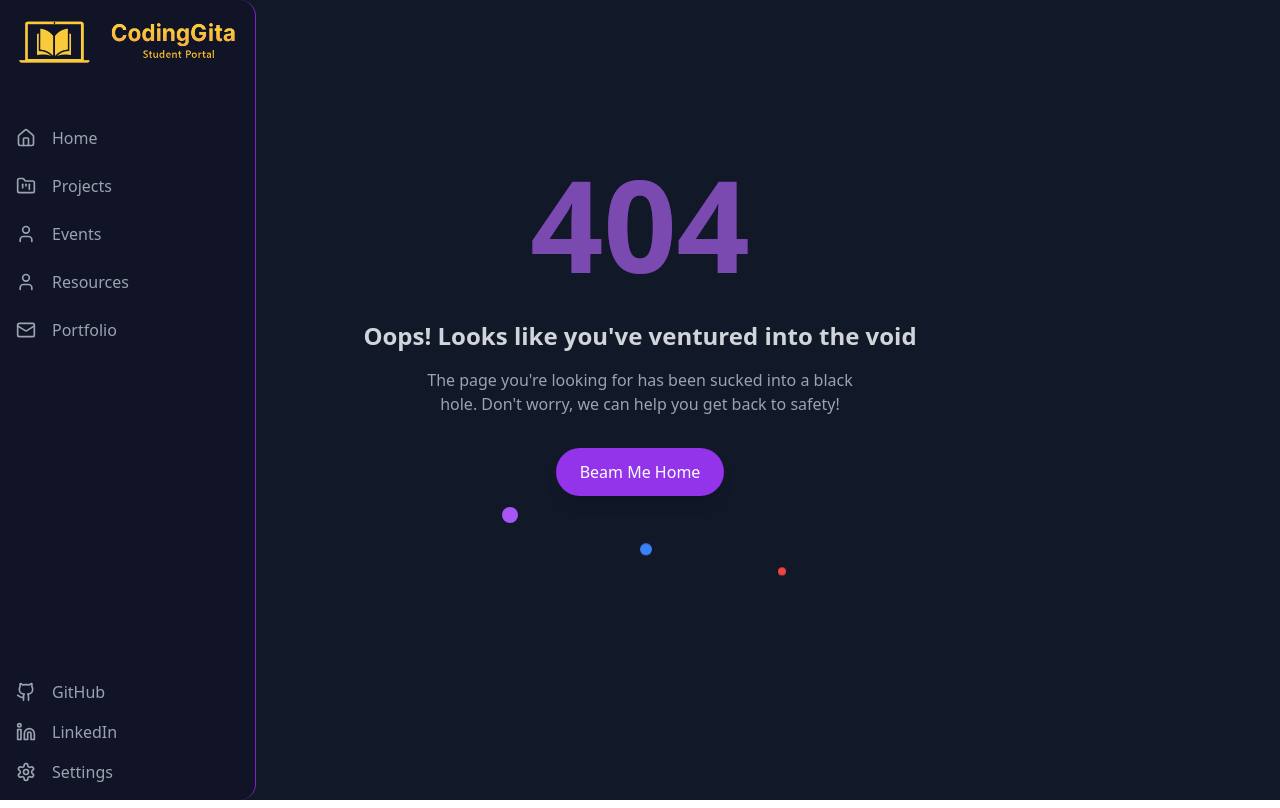
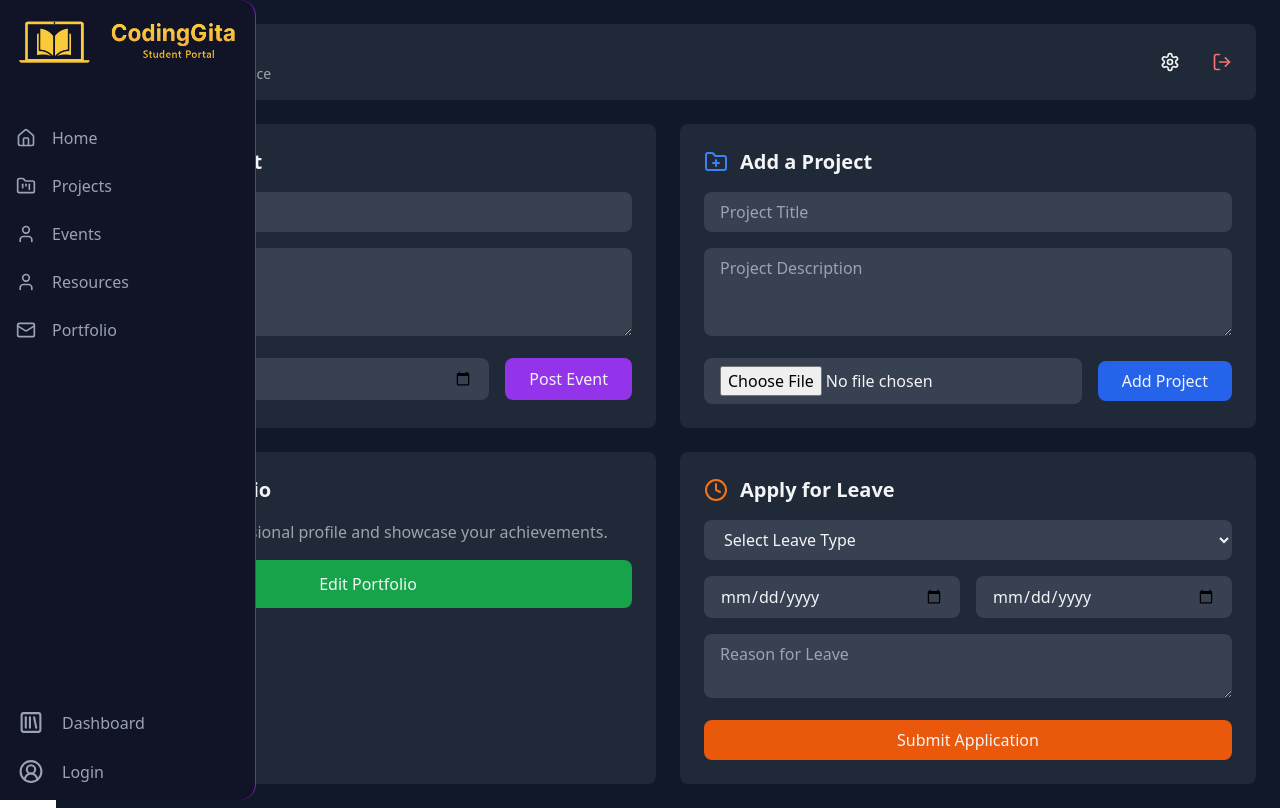
Before and after one commit to codinggita/codinggita_student_portal, a React (Vite) app in the folder CG_frontend/: page /dashboard in a window 1280 px wide. Built offline with nearby package versions, Linux system fonts and the light colour scheme.

Commit message:
Initial Dashboard UI 0.1

```diff
--- a/CG_frontend/src/App.jsx
+++ b/CG_frontend/src/App.jsx
@@ -16,6 +16,7 @@ import ProjectPage from './Modules/ProjectPage/ProjectPage';
 import { ProjectDetails } from './Modules/ProjectPage/ProjectDetails';
 import HeroPortfolio from './Modules/ProjectPage/HeroPortfolio';
 import NotFound from './Modules/PageNotFound'
+import Dashboard from './Modules/Dashboard/Dashboard';
 
 function App() {
 
@@ -47,8 +48,11 @@ function App() {
             <Route path="/" element={<LandingPage />} />
             <Route path="/login" element={<Login />} />
             <Route path="/signup" element={<SignUp />} />
+            <Route path="/dashboard" element={<Dashboard />} />
 
             <Route path="/event" element={<Events />} />
+
+
             <Route path="/activity" element={<ActivityPage />} />
             <Route path="/newsletter" element={<Newsletter />} />
 
--- a/CG_frontend/src/Modules/Authentication/Login.jsx
+++ b/CG_frontend/src/Modules/Authentication/Login.jsx
@@ -3,8 +3,6 @@ import { LoginForm } from '../../components/login-form.jsx'
 
 
 const Login = () => {
-
-
 
     return (
         <>
--- /dev/null
+++ b/CG_frontend/src/Modules/Dashboard/Dashboard.jsx
@@ -0,0 +1,157 @@
+import React from 'react';
+import { User, Calendar, FolderPlus, UserCircle, Clock, LogOut, Settings } from 'lucide-react';
+
+const Dashboard = () => {
+  return (
+    <div className="min-h-screen bg-gray-900 text-gray-100 ml-14 w-full">
+      {/* Main Grid Layout */}
+      <div className="grid grid-cols-12 gap-6 p-6 ">
+
+        {/* User Section - Compact Header */}
+        <div className="col-span-12 bg-gray-800 rounded-lg p-4 flex items-center justify-between">
+          <div className="flex items-center space-x-4">
+            <div className="w-10 h-10 rounded-full bg-purple-600 flex items-center justify-center">
+              <User size={20} />
+            </div>
+            <div>
+              <h2 className="font-semibold">John Doe</h2>
+              <p className="text-sm text-gray-400">Computer Science</p>
+            </div>
+          </div>
+          <div className="flex space-x-4">
+            <button className="p-2 hover:bg-gray-700 rounded-full">
+              <Settings size={20} />
+            </button>
+            <button className="p-2 hover:bg-gray-700 rounded-full text-red-400">
+              <LogOut size={20} />
+            </button>
+          </div>
+        </div>
+
+        {/* Main Actions Grid */}
+        <div className="col-span-12 grid md:grid-cols-2 gap-6">
+          {/* Post Event Section */}
+          <div className="bg-gray-800 rounded-lg p-6">
+            <div className="flex items-center space-x-3 mb-4">
+              <Calendar className="text-purple-500" size={24} />
+              <h3 className="text-xl font-semibold">Post a Event</h3>
+            </div>
+            <form className="space-y-4">
+              <input
+                type="text"
+                placeholder="Event Title"
+                className="w-full bg-gray-700 rounded-lg px-4 py-2 focus:outline-none focus:ring-2 focus:ring-purple-500"
+              />
+              <textarea
+                placeholder="Event Description"
+                className="w-full bg-gray-700 rounded-lg px-4 py-2 focus:outline-none focus:ring-2 focus:ring-purple-500"
+                rows="3"
+              />
+              <div className="flex space-x-4">
+                <input
+                  type="date"
+                  className="flex-1 bg-gray-700 rounded-lg px-4 py-2 focus:outline-none focus:ring-2 focus:ring-purple-500"
+                />
+                <button
+                  type="submit"
+                  className="bg-purple-600 px-6 py-2 rounded-lg hover:bg-purple-700 transition-colors"
+                >
+                  Post Event
+                </button>
+              </div>
+            </form>
+          </div>
+
+          {/* Add Project Section */}
+          <div className="bg-gray-800 rounded-lg p-6">
+            <div className="flex items-center space-x-3 mb-4">
+              <FolderPlus className="text-blue-500" size={24} />
+              <h3 className="text-xl font-semibold">Add a Project</h3>
+            </div>
+            <form className="space-y-4">
+              <input
+                type="text"
+                placeholder="Project Title"
+                className="w-full bg-gray-700 rounded-lg px-4 py-2 focus:outline-none focus:ring-2 focus:ring-blue-500"
+              />
+              <textarea
+                placeholder="Project Description"
+                className="w-full bg-gray-700 rounded-lg px-4 py-2 focus:outline-none focus:ring-2 focus:ring-blue-500"
+                rows="3"
+              />
+              <div className="flex items-center space-x-4">
+                <input
+                  type="file"
+                  className="flex-1 bg-gray-700 rounded-lg px-4 py-2 focus:outline-none focus:ring-2 focus:ring-blue-500"
+                />
+                <button
+                  type="submit"
+                  className="bg-blue-600 px-6 py-2 rounded-lg hover:bg-blue-700 transition-colors"
+                >
+                  Add Project
+                </button>
+              </div>
+            </form>
+          </div>
+
+          {/* Edit Portfolio Section */}
+          <div className="bg-gray-800 rounded-lg p-6">
+            <div className="flex items-center space-x-3 mb-4">
+              <UserCircle className="text-green-500" size={24} />
+              <h3 className="text-xl font-semibold">Edit Portfolio</h3>
+            </div>
+            <div className="space-y-4">
+              <p className="text-gray-400">Update your professional profile and showcase your achievements.</p>
+              <button
+                className="w-full bg-green-600 px-6 py-3 rounded-lg hover:bg-green-700 transition-colors flex items-center justify-center space-x-2"
+              >
+                <span>Edit Portfolio</span>
+              </button>
+            </div>
+          </div>
+
+          {/* Apply for Leave Section */}
+          <div className="bg-gray-800 rounded-lg p-6">
+            <div className="flex items-center space-x-3 mb-4">
+              <Clock className="text-orange-500" size={24} />
+              <h3 className="text-xl font-semibold">Apply for Leave</h3>
+            </div>
+            <form className="space-y-4">
+              <select className="w-full bg-gray-700 rounded-lg px-4 py-2 focus:outline-none focus:ring-2 focus:ring-orange-500">
+                <option>Select Leave Type</option>
+                <option>Sick Leave</option>
+                <option>Personal Leave</option>
+                <option>Academic Leave</option>
+              </select>
+              <div className="grid grid-cols-2 gap-4">
+                <input
+                  type="date"
+                  className="bg-gray-700 rounded-lg px-4 py-2 focus:outline-none focus:ring-2 focus:ring-orange-500"
+                  placeholder="From Date"
+                />
+                <input
+                  type="date"
+                  className="bg-gray-700 rounded-lg px-4 py-2 focus:outline-none focus:ring-2 focus:ring-orange-500"
+                  placeholder="To Date"
+                />
+              </div>
+              <textarea
+                placeholder="Reason for Leave"
+                className="w-full bg-gray-700 rounded-lg px-4 py-2 focus:outline-none focus:ring-2 focus:ring-orange-500"
+                rows="2"
+              />
+              <button
+                type="submit"
+                className="w-full bg-orange-600 px-6 py-2 rounded-lg hover:bg-orange-700 transition-colors"
+              >
+                Submit Application
+              </button>
+            </form>
+          </div>
+        </div>
+      </div>
+    </div>
+  );
+};
+
+export default Dashboard;
--- /dev/null
+++ b/CG_frontend/src/Modules/Dashboard/UserProfile.jsx
@@ -0,0 +1,9 @@
+import React from 'react'
+
+const UserProfile = () => {
+  return (
+    <div>UserProfile</div>
+  )
+}
+
+export default UserProfile
--- a/CG_frontend/src/Modules/Revamp2.jsx
+++ b/CG_frontend/src/Modules/Revamp2.jsx
@@ -1,10 +1,17 @@
 import React from 'react';
-import { NavLink, Outlet } from 'react-router-dom';
-import { Home, FolderKanban, User, Mail, Github, Linkedin, Settings } from 'lucide-react';
+import { NavLink, Outlet, Link } from 'react-router-dom';
+import { Home, FolderKanban, User, Mail, Github, Linkedin, CircleUserRound, SquareLibrary } from 'lucide-react';
 import textlogo from '../assets/text-logo.png'
+import { Button } from "@/components/ui/button";
 import booklogo from '../assets/book.png'
+import { authStore } from "../Stores/store.js"
+
 
 export function Revamp2() {
+
+  const { isAuthenticated, user } = authStore();
+
+
   return (
     <>
 
@@ -91,18 +98,8 @@ export function Revamp2() {
 
           <div className="absolute bottom-0 left-0 right-0 p-4">
             <div className="flex flex-col gap-4">
-              <a
-                href="https://github.com"
-                target="_blank"
-                rel="noopener noreferrer"
-                className="flex items-center gap-4 text-gray-400 hover:text-white transition-colors duration-200"
-              >
-                <Github size={20} className="min-w-[20px]" />
-                <span className="opacity-0 group-hover:opacity-100 transition-opacity duration-300 whitespace-nowrap">
-                  GitHub
-                </span>
-              </a>
-              <a
+
+              {/* <a
                 href="https://linkedin.com"
                 target="_blank"
                 rel="noopener noreferrer"
@@ -112,13 +109,39 @@ export function Revamp2() {
                 <span className="opacity-0 group-hover:opacity-100 transition-opacity duration-300 whitespace-nowrap">
                   LinkedIn
                 </span>
-              </a>
-              <button className="flex items-center gap-4 text-gray-400 hover:text-white transition-colors duration-200">
-                <Settings size={20} className="min-w-[20px]" />
-                <span className="opacity-0 group-hover:opacity-100 transition-opacity duration-300 whitespace-nowrap">
-                  Settings
-                </span>
-              </button>
+              </a> */}
+
+
+              <Link to={'/dashboard'}>
+                <button className="flex items-center gap-4 text-gray-400 hover:text-white transition-colors duration-200 pb-2">
+                  <SquareLibrary size={25} className="min-w-[30px]" />
+                  <span className="opacity-0 group-hover:opacity-100 transition-opacity duration-300 whitespace-nowrap">
+                    Dashboard
+                  </span>
+                </button>
+              </Link>
+
+
+
+              {isAuthenticated ?
+                (<button className="flex items-center gap-4 text-gray-400 hover:text-white transition-colors duration-200">
+                  <CircleUserRound size={25} className="min-w-[30px]" />
+                  <span className="opacity-0 group-hover:opacity-100 transition-opacity duration-300 whitespace-nowrap">
+                    Jenil Savalia
+                  </span>
+                </button>)
+                : (
+                  <Link to={'/login'}>
+                    <button className="flex items-center gap-4 text-gray-400 hover:text-white transition-colors duration-200">
+                      <CircleUserRound size={25} className="min-w-[30px]" />
+                      <span className="opacity-0 group-hover:opacity-100 transition-opacity duration-300 whitespace-nowrap">
+                        Login
+                      </span>
+                    </button>
+                  </Link>
+                )}
+
+
             </div>
           </div>
         </div>
```
Also changed, not shown: 1 other file (tests, documents, lock files or other folders).
